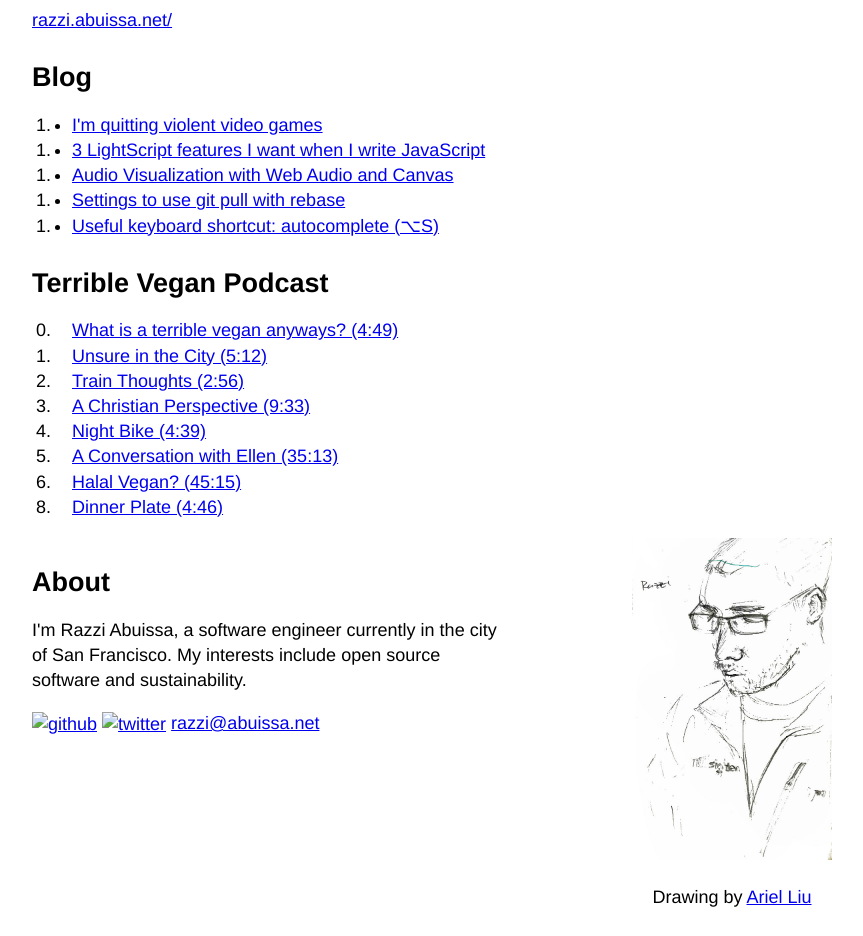
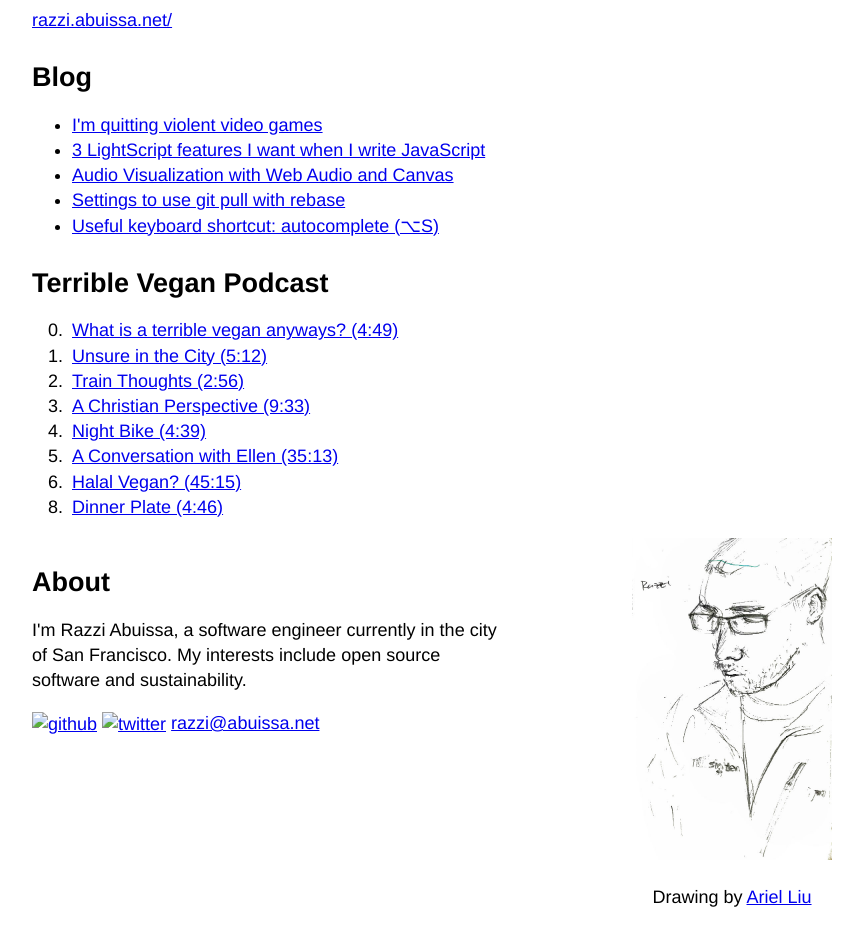
Before and after one commit to razzius/razzius.github.io, a Jekyll site: the page built from index.html, in a window 1280 px wide. Shown: the whole page, without its empty margins (208-1071 px from the left). Built offline with Jekyll 4.4.1, drawn with Linux system fonts in a browser that asks for light colours.

Commit message:
Fix them list items

```diff
--- a/assets/style.css
+++ b/assets/style.css
@@ -48,13 +48,12 @@ ol {
 li.episode-8 {
     counter-increment: item 1;
 }
-li {
+ol li {
     position: relative;
 }
-li:before {
-    /* counter-increment: counter(item) */
+ol li:before {
     counter-increment: item;
     content: counter(item) '.';
     position: absolute;
-    left: -2em;
+    left: -1.33em;
 }
```
